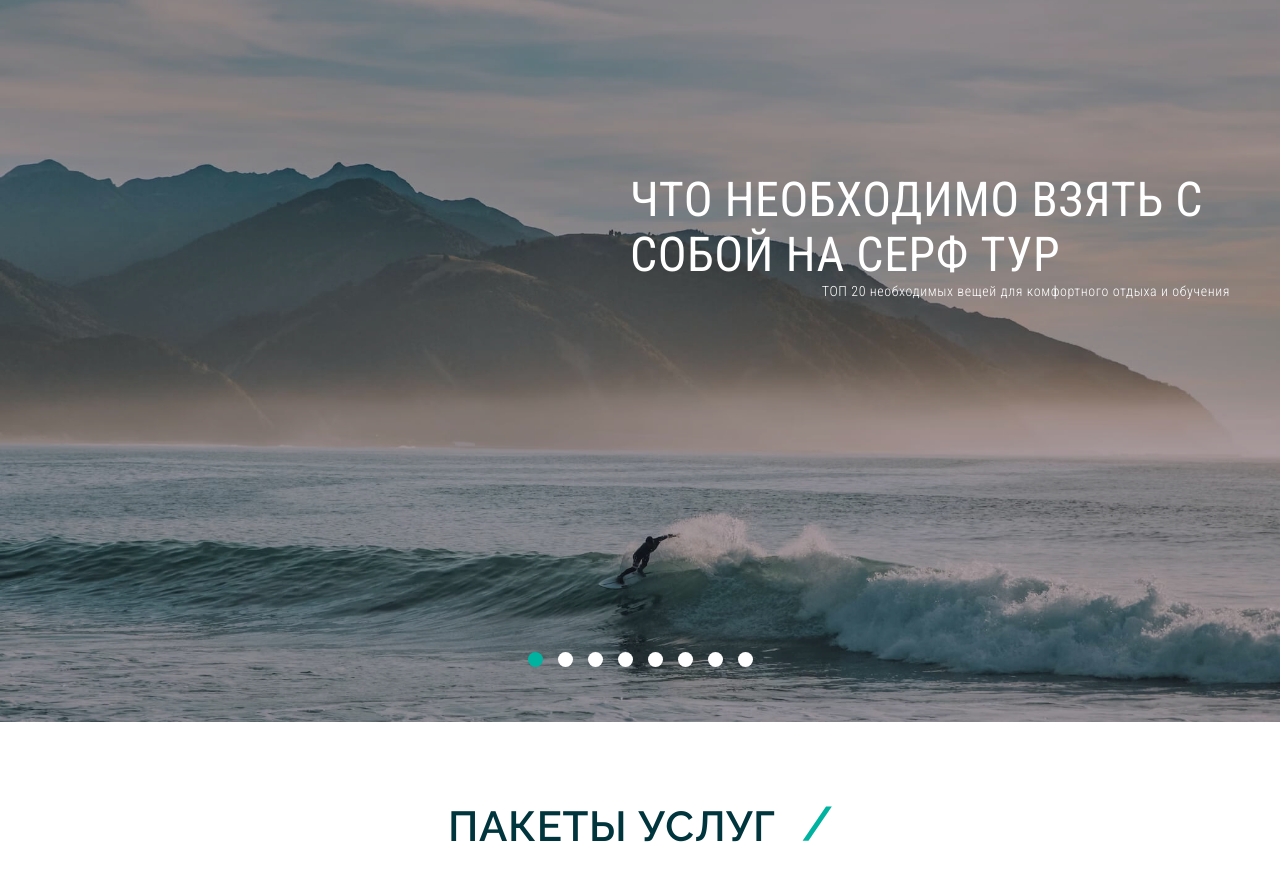
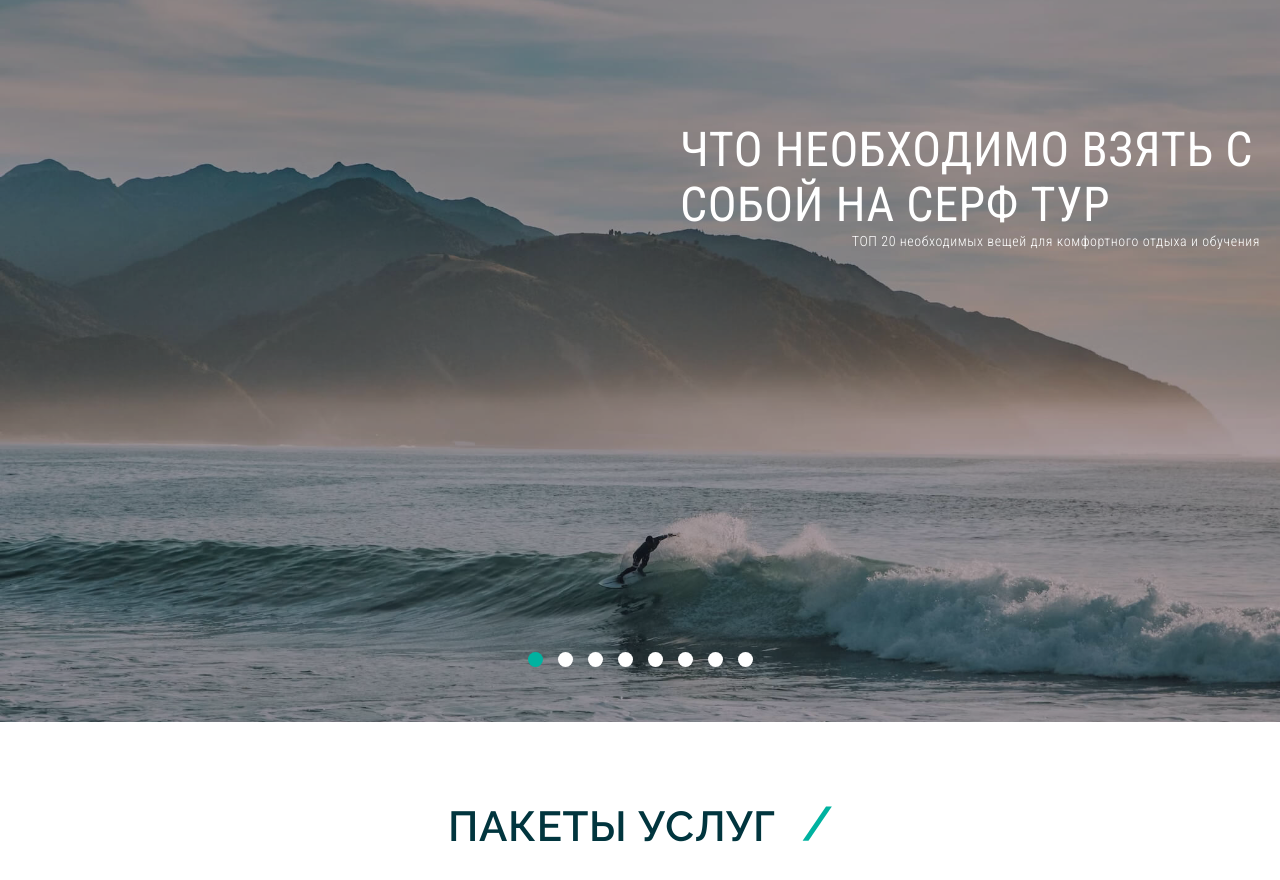
Before and after one commit to GeorgyMedvedsky/wave, a plain HTML site: page index.html in a window 1280 px wide. Shown: the part 5400-6280 px from the top of the page. Drawn offline with nearby package versions, Linux system fonts and the light colour scheme.

Commit message:
fix: slider

```diff
--- a/index.html
+++ b/index.html
@@ -179,9 +179,21 @@
                 </svg>
             </h2>
             <div class="slider">
+                <ul class="slider__images">
+                    <li class="slider__images-item"><img class="slider__image slider__image_hidden" src="images/slider/slider-1.jpg"></li>
+                    <li class="slider__images-item"><img class="slider__image slider__image_hidden" src="images/slider/slider-2.jpg"></li>
+                    <li class="slider__images-item"><img class="slider__image slider__image_hidden" src="images/slider/slider-3.jpg"></li>
+                    <li class="slider__images-item"><img class="slider__image slider__image_hidden" src="images/slider/slider-4.jpg"></li>
+                    <li class="slider__images-item"><img class="slider__image slider__image_hidden" src="images/slider/slider-5.jpg"></li>
+                    <li class="slider__images-item"><img class="slider__image slider__image_hidden" src="images/slider/slider-6.jpg"></li>
+                    <li class="slider__images-item"><img class="slider__image slider__image_hidden" src="images/slider/slider-7.jpg"></li>
+                    <li class="slider__images-item"><img class="slider__image slider__image_hidden" src="images/slider/slider-8.jpg"></li>
+                </ul>
                 <div class="slider__overlay"></div>
-                <h2 class="slider__title">ЧТО НЕОБХОДИМО ВЗЯТЬ С СОБОЙ НА СЕРФ ТУР</h2>
-                <p class="slider__subtitle">ТОП 20 необходимых вещей для комфортного отдыха и обучения</p>
+                <div class="slider__text">
+                    <h2 class="slider__title">ЧТО НЕОБХОДИМО ВЗЯТЬ С СОБОЙ НА СЕРФ ТУР</h2>
+                    <p class="slider__subtitle">ТОП 20 необходимых вещей для комфортного отдыха и обучения</p>
+                </div>
                 <ul class="slider__pagination"></ul>
             </div>
         </section>
--- a/scripts/slider.js
+++ b/scripts/slider.js
@@ -1,66 +1,26 @@
-const initialImages = [
-    {
-            name: 'slider-1',
-        url: 'images/slider/slider-1.jpg',
-        _id: 1
-    },
-    {
-        name: 'slider-2',
-        url: 'images/slider/slider-2.jpg',
-        _id: 2
-    },
-    {
-        name: 'slider-3',
-        url: 'images/slider/slider-3.jpg',
-        _id: 3
-    },
-    {
-        name: 'slider-4',
-        url: 'images/slider/slider-4.jpg',
-        _id: 4
-    },
-    {
-        name: 'slider-5',
-        url: 'images/slider/slider-5.jpg',
-        _id: 5
-    },
-    {
-        name: 'slider-6',
-        url: 'images/slider/slider-6.jpg',
-        _id: 6
-    },
-    {
-        name: 'slider-7',
-        url: 'images/slider/slider-7.jpg',
-        _id: 7
-    },
-    {
-        name: 'slider-8',
-        url: 'images/slider/slider-8.jpg',
-        _id: 8
-    }
-];
-
 const ACTIVE_TAB_COLOR = '#00B2A0';
 const DEFAULT_TAB_COLOR = '#FFFFFF';
 
 function slider(){
     const slider = document.querySelector('.slider');
+    const sliderImages = Array.from(slider.querySelectorAll('.slider__image'));
     const tabList = slider.querySelector('.slider__pagination');
     const tabTemplate = document.querySelector('#tab-template').content;
 
-    createTabs(initialImages);
+    createTabs(sliderImages);
 
     const tabs = Array.from(slider.querySelectorAll('.pagination__item'));
     let currentTab = tabs[0];
+    let currentImage = sliderImages[0];
     changeTab(currentTab);
+    changeImage(currentImage)
 
     let autoscrollId = autoscroll(currentTab, 7000);
 
     tabs.forEach((tab, index) => {
         tab.addEventListener('click', evt => handleTab(evt, index));
     });
-    // ref?
+
     function createTabs(initialArr){
         for(let i = 0; i < initialArr.length; i++){
             const tabElement = tabTemplate.querySelector('.tab-item').cloneNode(true);
@@ -72,23 +32,25 @@ function slider(){
         if(prev && prev !== current) prev.style.fill = DEFAULT_TAB_COLOR;
         currentTab = current;
     }
-    function changeImage(current){
-        slider.style.backgroundImage = `url(${current.url})`;
+    function changeImage(current, prev){
+        current.classList.remove('slider__image_hidden');
+        if(prev && prev !== current) prev.classList.add('slider__image_hidden');
+        currentImage = current
     }
     function handleTab(evt, index){
         clearTimeout(autoscrollId);
         changeTab(evt.target, currentTab);
-        changeImage(initialImages[index])
+        changeImage(sliderImages[index], currentImage)
     }
     function autoscroll(current, delay){
         let tabIndex = tabs.indexOf(current);
-        changeImage(initialImages[tabIndex]);
+        changeImage(sliderImages[tabIndex], currentImage);
         return setInterval(() => {
             if(tabIndex === tabs.length) {
                 tabIndex = 0;
             }
             changeTab(tabs[tabIndex], currentTab);
-            changeImage(initialImages[tabIndex]);
+            changeImage(sliderImages[tabIndex], currentImage);
             tabIndex++;
 
         }, delay);
--- a/styles/slider/_slider.scss
+++ b/styles/slider/_slider.scss
@@ -11,9 +11,26 @@
     flex-direction: column;
     align-items: flex-end;
     position: relative;
-    padding: 50px;
-    box-sizing: border-box;
 
+    &__images-item{
+        height: 100%;
+        list-style-type: none;
+    }
+    &__images{
+        height: 100%;
+        margin: 0;
+        padding: 0;
+        overflow: hidden;
+    }
+    &__image{
+        width: 100%;
+        height: 100%;
+        object-fit: cover;
+        object-position: center;
+        position: absolute;
+        top: 0;
+        left: 0;
+    }
     &__overlay{
         background-color: rgba(36, 33, 33, 0.3);
         width: 100%;
@@ -21,29 +38,43 @@
         position: absolute;
         top: 0;
         left: 0;
+        z-index: 100;
+    }
+    &__text{
+        position: absolute;
+        top: 0;
+        margin-top: 200px;
+        z-index: 100;
     }
     &__title{
         max-width: 600px;
-        margin: 200px 0 0;
+        margin: 0;
         @include font($font-color-light, 48px, normal, 400, 116.667%, 0.6px);
-        z-index: 100;
     }
     &__subtitle{
-        margin: 0;
+        margin: 0 20px 0 0;
         @include font($font-color-light, 14px, normal, 300, 128.571%, 0.6px);
-        z-index: 100;
+        text-align: right;
     }
     &__pagination{
-        margin: auto auto 0;
+        margin: 0;
         padding: 0;
         list-style-type: none;
         display: flex;
         gap: 15px;
         z-index: 100;
+        position: absolute;
+        bottom: 50px;
+        justify-content: center;
+        width: 100%;
     }
+}
+.slider__image_hidden{
+    display: none;
 }
 .pagination__item{
     transition: .3s;
+    z-index: 100;
 
     &:hover{
         cursor: pointer;
@@ -53,12 +84,14 @@
 
 @media (max-width: 767.99px) {
     .slider{
+        height: 500px;
+
+        &__text{
+            margin-top: 150px;
+            max-width: 280px;
+        }
         &__title{
             font-size: 28px;
-            max-width: 280px;
-        }
-        &__subtitle{
-            max-width: 240px;
         }
     }
 }
```
Also changed, not shown: styles/style.css, 1 other file.
